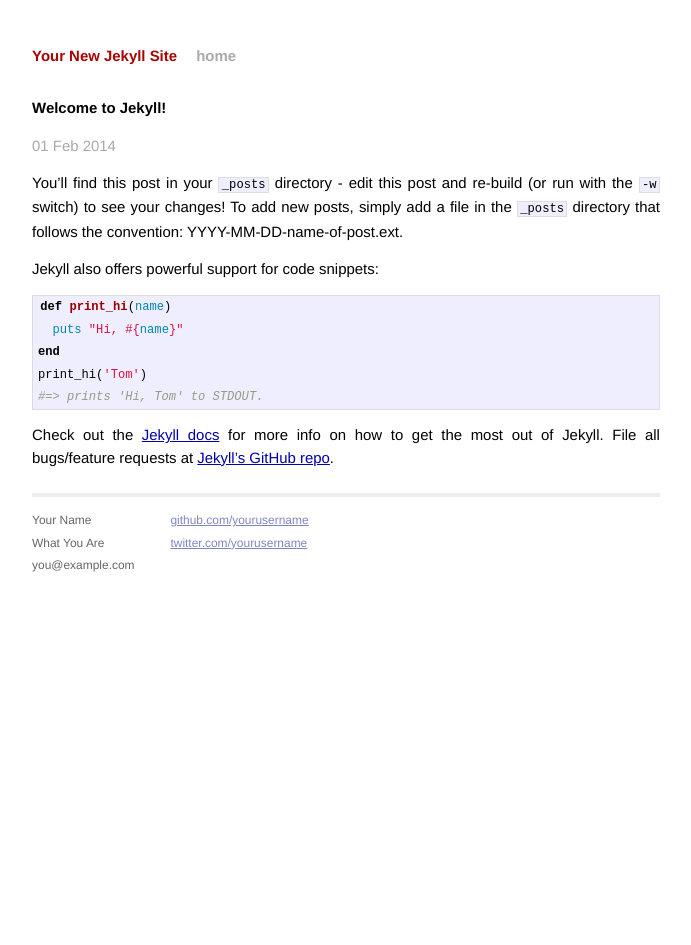
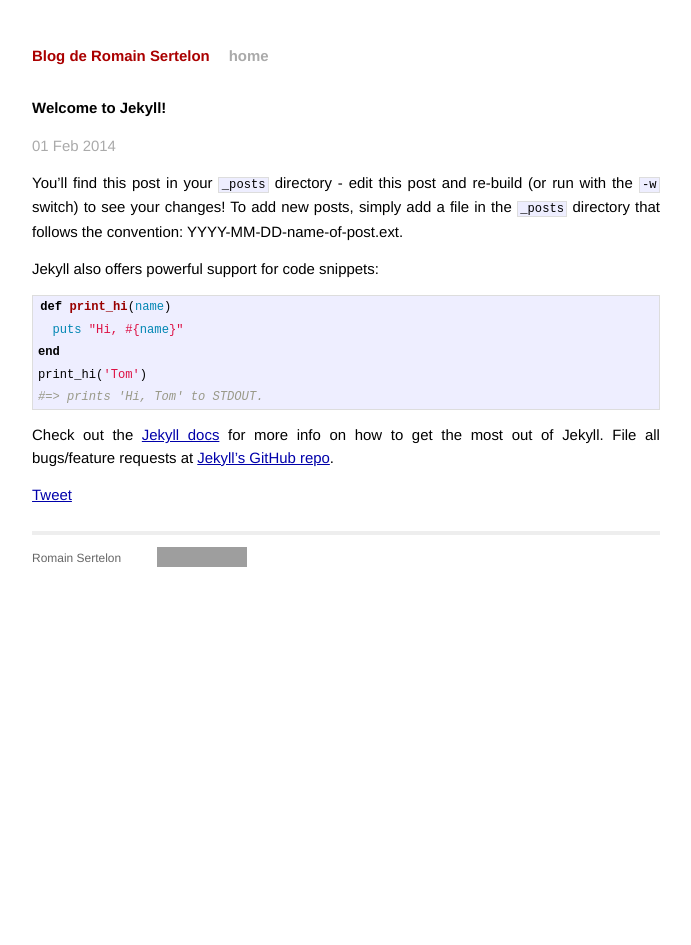
Before and after one commit to rsertelon/my-blog, a Jekyll site: the page built from _posts/2014-02-01-welcome-to-jekyll.markdown, in a window 1280 px wide. Shown: the whole page, without its empty margins (294-985 px from the left). Built offline with Jekyll 4.4.1, drawn with Linux system fonts in a browser that asks for light colours; Markdown is read by kramdown in place of the engine named in the settings; comment, search, counter and statistics services are not loaded; grey boxes are pictures that could not be loaded.

Commit message:
Configures New Blog

```diff
--- a/_config.yml
+++ b/_config.yml
@@ -1,3 +1,5 @@
-name: Your New Jekyll Site
+name: Blog de Romain Sertelon
 markdown: redcarpet
 pygments: true
+permalink: /:title.html
+encoding: UTF-8
--- a/_layouts/default.html
+++ b/_layouts/default.html
@@ -5,6 +5,8 @@
         <meta http-equiv="X-UA-Compatible" content="IE=edge,chrome=1">
         <title>{{ page.title }}</title>
         <meta name="viewport" content="width=device-width">
+
+        <link rel="alternate" type="application/atom+xml" href="/atom.xml" title="Romain Sertelon's Blog">
 
         <!-- syntax highlighting CSS -->
         <link rel="stylesheet" href="/css/syntax.css">
@@ -26,18 +28,15 @@
           <div class="footer">
             <div class="contact">
               <p>
-                Your Name<br />
-                What You Are<br />
-                you@example.com
+                Romain Sertelon
               </p>
             </div>
             <div class="contact">
               <p>
-                <a href="https://github.com/yourusername">github.com/yourusername</a><br />
-                <a href="https://twitter.com/yourusername">twitter.com/yourusername</a><br />
+                <a rel="license" href="http://creativecommons.org/licenses/by-sa/4.0/deed.en_US"><img alt="Creative Commons License" style="border-width:0" src="https://i.creativecommons.org/l/by-sa/4.0/88x31.png" /></a>
               </p>
             </div>
-          </div>
+        </div>
         </div>
 
     </body>
--- a/_layouts/post.html
+++ b/_layouts/post.html
@@ -7,3 +7,20 @@
 <div class="post">
 {{ content }}
 </div>
+
+<!-- Twitter Button -->
+<a href="https://twitter.com/share" class="twitter-share-button" data-lang="en">Tweet</a>
+<script>!function(d,s,id){var js,fjs=d.getElementsByTagName(s)[0];if(!d.getElementById(id)){js=d.createElement(s);js.id=id;js.src="https://platform.twitter.com/widgets.js";fjs.parentNode.insertBefore(js,fjs);}}(document,"script","twitter-wjs");</script>
+
+<script type="text/javascript">
+/* <![CDATA[ */
+  (function() {
+    var s = document.createElement('script'), t = document.getElementsByTagName('script')[0];
+    s.type = 'text/javascript';
+    s.async = true;
+    s.src = 'https://api.flattr.com/js/0.6/load.js?mode=auto';
+    t.parentNode.insertBefore(s, t);
+  })();
+/* ]]> */
+</script>
+<a class="FlattrButton" style="display:none;" rev="flattr;button:compact;" href="https://romain.sertelon.fr/"></a>
--- a/index.html
+++ b/index.html
@@ -1,6 +1,6 @@
 ---
 layout: default
-title: Your New Jekyll Site
+title: Blog de Romain Sertelon
 ---
 
 <div id="home">
```
Also changed, not shown: atom.xml (added, +28 -0 lines), 1 other file.
